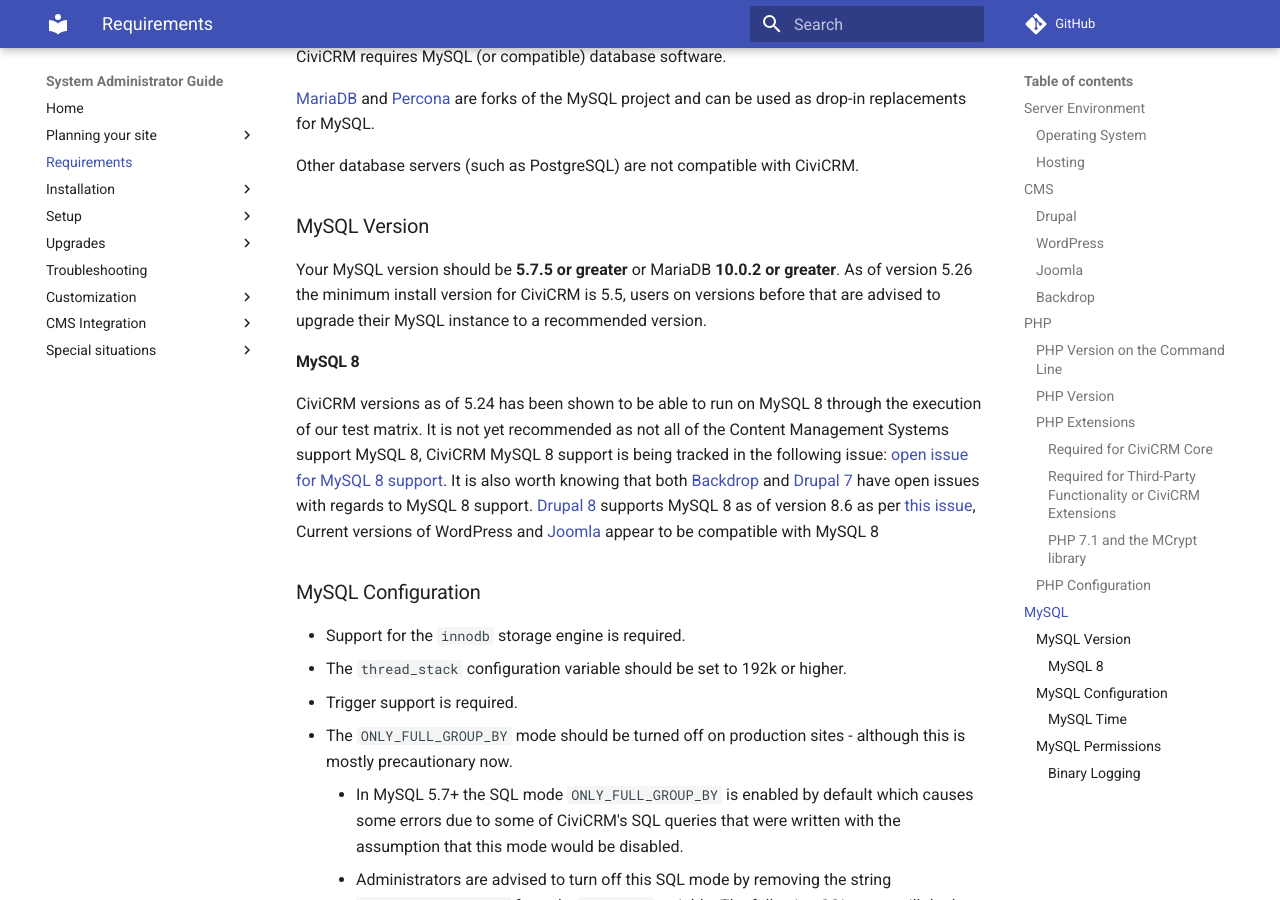
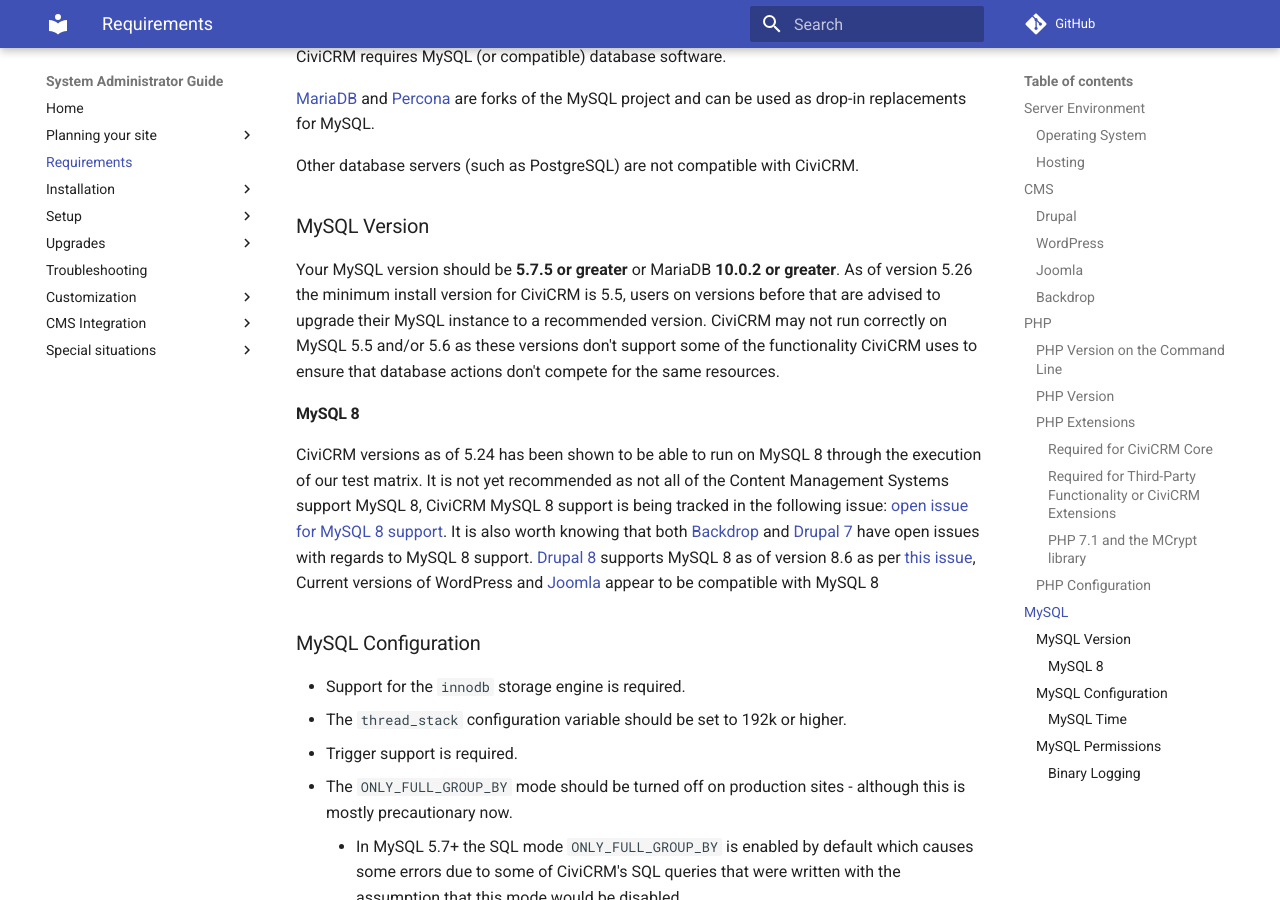
Before and after one commit to civicrm/civicrm-sysadmin-guide, an MkDocs documentation site: the page built from docs/requirements.md, in a window 1280 px wide and 900 px high, scrolled down 3702 px. Built offline with MkDocs 1.6.1 and Material for MkDocs 9.7.7, drawn with Linux system fonts in a browser that asks for light colours; comment, search, counter and statistics services are not loaded.

Commit message:
Update docs/requirements.md

```diff
--- a/docs/requirements.md
+++ b/docs/requirements.md
@@ -105,7 +105,7 @@ Other database servers (such as PostgreSQL) are not compatible with CiviCRM.
 
 ### MySQL Version
 
-Your MySQL version should be **5.7.5 or greater** or MariaDB **10.0.2 or greater**.  As of version 5.26 the minimum install version for CiviCRM is 5.5, users on versions before that are advised to upgrade their MySQL instance to a recommended version.
+Your MySQL version should be **5.7.5 or greater** or MariaDB **10.0.2 or greater**.  As of version 5.26 the minimum install version for CiviCRM is 5.5, users on versions before that are advised to upgrade their MySQL instance to a recommended version. CiviCRM may not run correctly on MySQL 5.5 and/or 5.6 as these versions don't support some of the functionality CiviCRM uses to ensure that database actions don't compete for the same resources.
 
 #### MySQL 8
 
```
